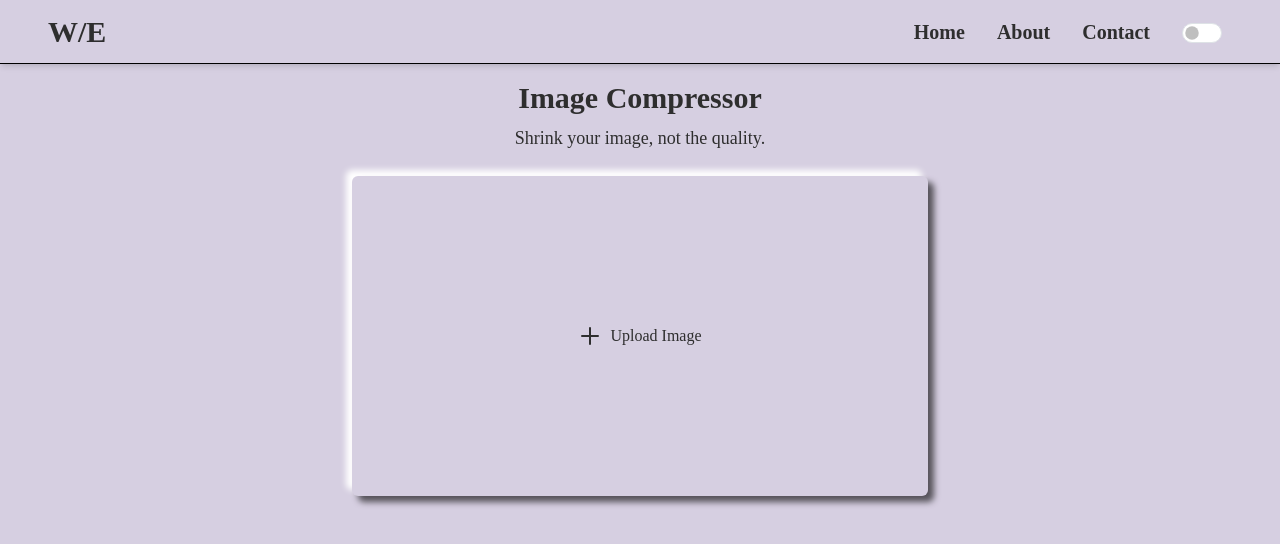
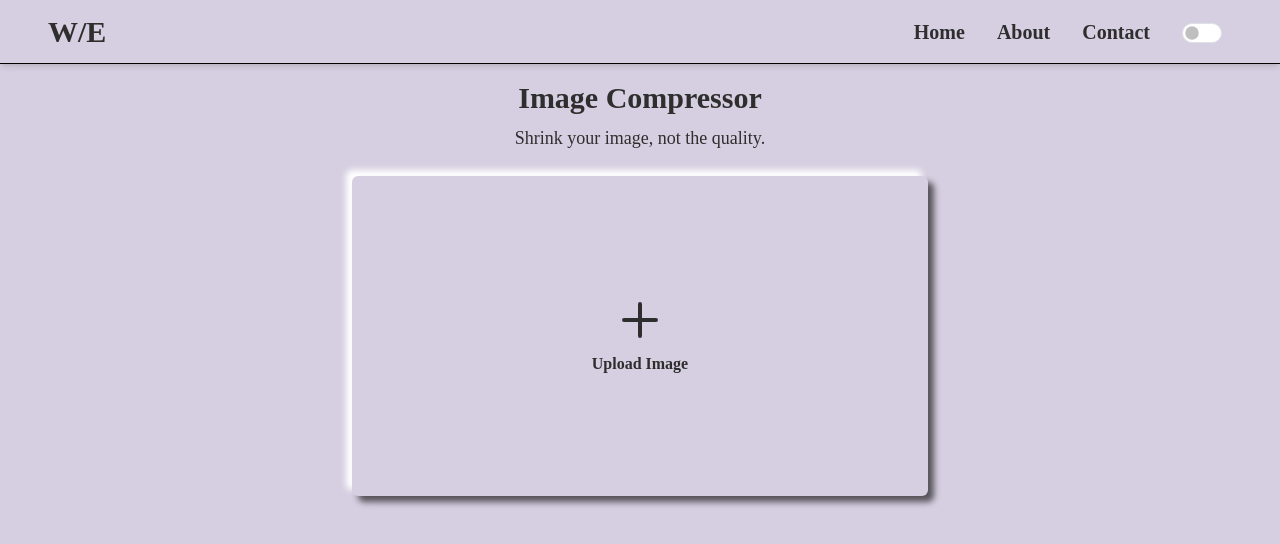
Before and after one commit to SK-code-stack/web-ease, a React (Create React App) app: page /image-compressor in a window 1280 px wide. Shown: the top 544 px of the page. Built offline with nearby package versions, Linux system fonts and the light colour scheme.

Commit message:
plus icon correction

```diff
--- a/src/Components/Utilities/ImageCompressor.js
+++ b/src/Components/Utilities/ImageCompressor.js
@@ -79,9 +79,11 @@
             className="hidden"
             id="fileInput"
           />
-          <label htmlFor="fileInput" className="flex items-center gap-2 text-mydark dark:text-mylight cursor-pointer">
-            <HiOutlinePlus className="text-2xl" />
+          <label htmlFor="fileInput" className="flex flex-col items-center gap-2 text-mydark dark:text-mylight cursor-pointer">
+            <HiOutlinePlus className="text-5xl" />
+            <p className='font-myfont font-bold'>
             Upload Image
+            </p>
           </label>
         </div>
 
```
